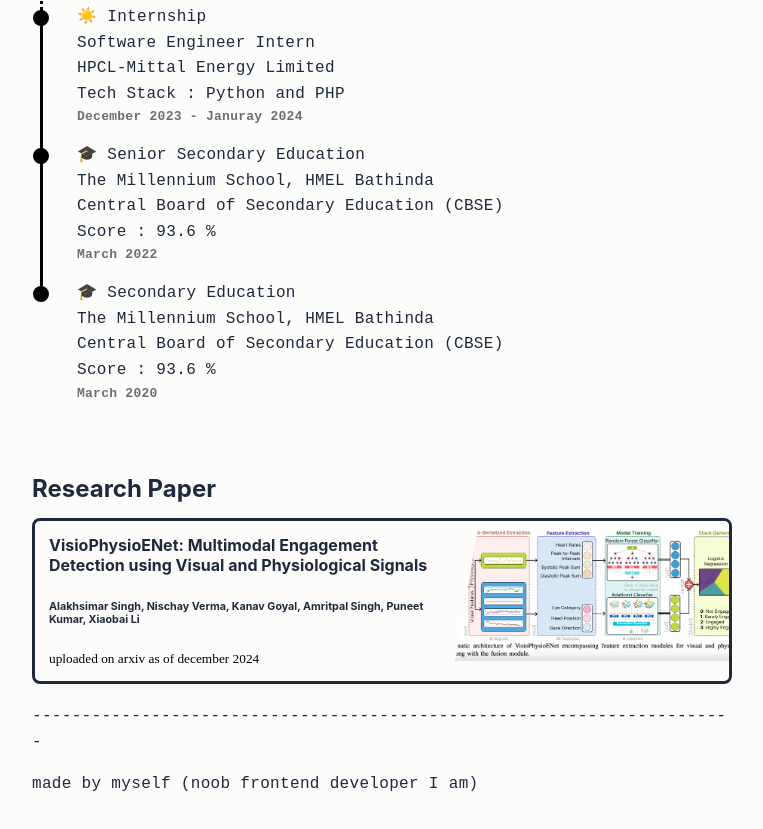
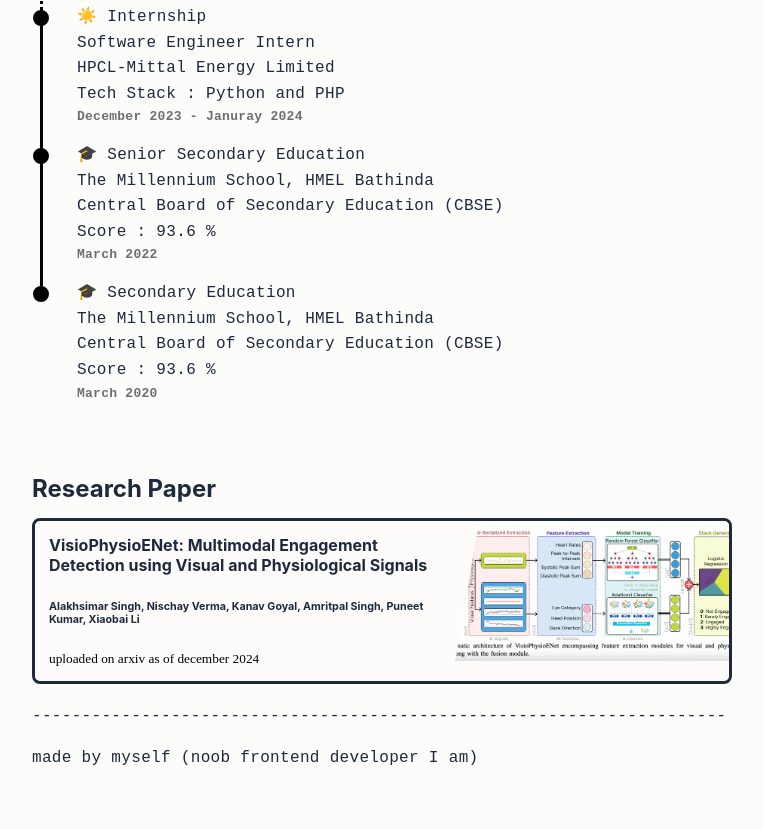
Before and after one commit to nischayverma0940/ImNischay.github.io, a plain HTML site: page index.html in a window 1280 px wide. Shown: the part 706-1535 px from the top of the page, without its empty margins (258-1021 px from the left). Drawn offline with Linux system fonts and the light colour scheme; a web font is replaced by a local one.

Commit message:
Update index.html

```diff
--- a/index.html
+++ b/index.html
@@ -82,7 +82,7 @@
             </div>
         </div><a class="note-entry-link" aria-label="arXIV link" href="https://arxiv.org/abs/2409.16126"></a>
       </article>
-      <p>-----------------------------------------------------------------------</p>
+      <p>----------------------------------------------------------------------</p>
       <p>made by myself (noob frontend developer I am)</p>
     </div>
   </div>
```
